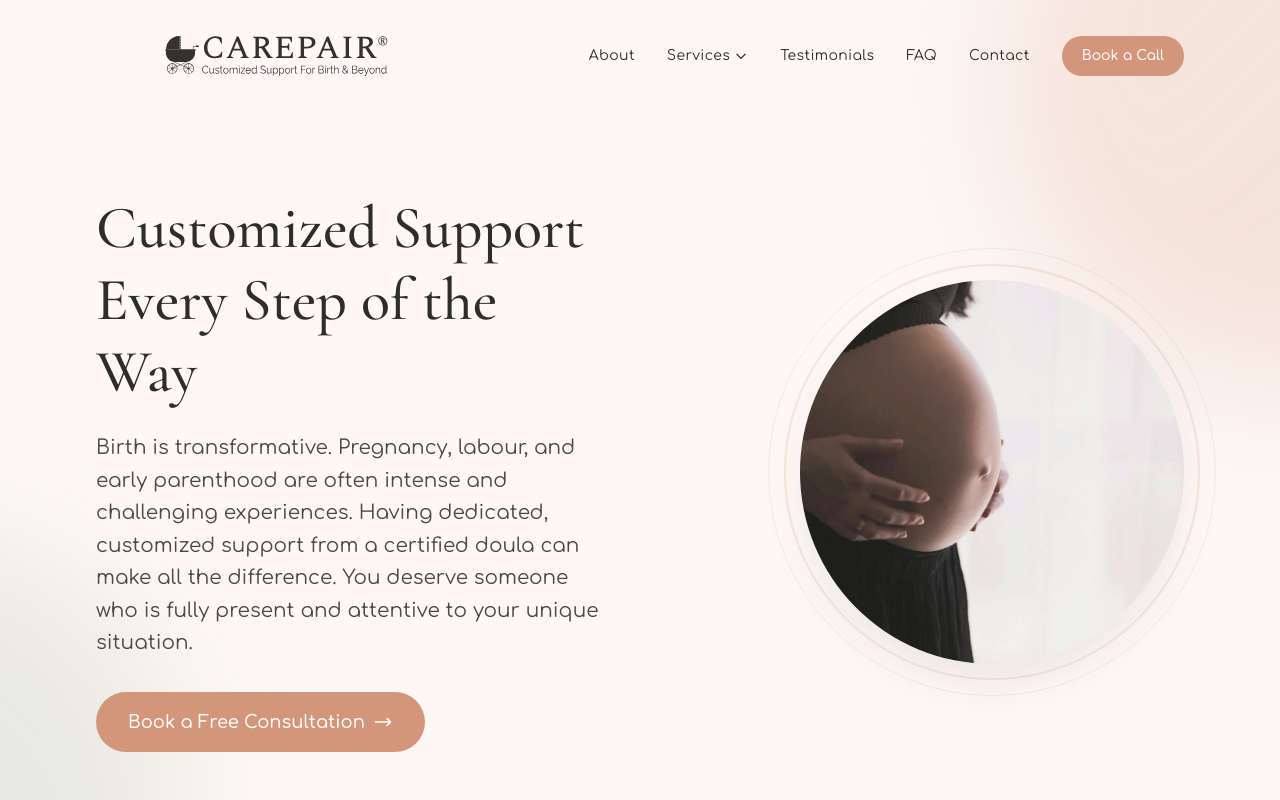
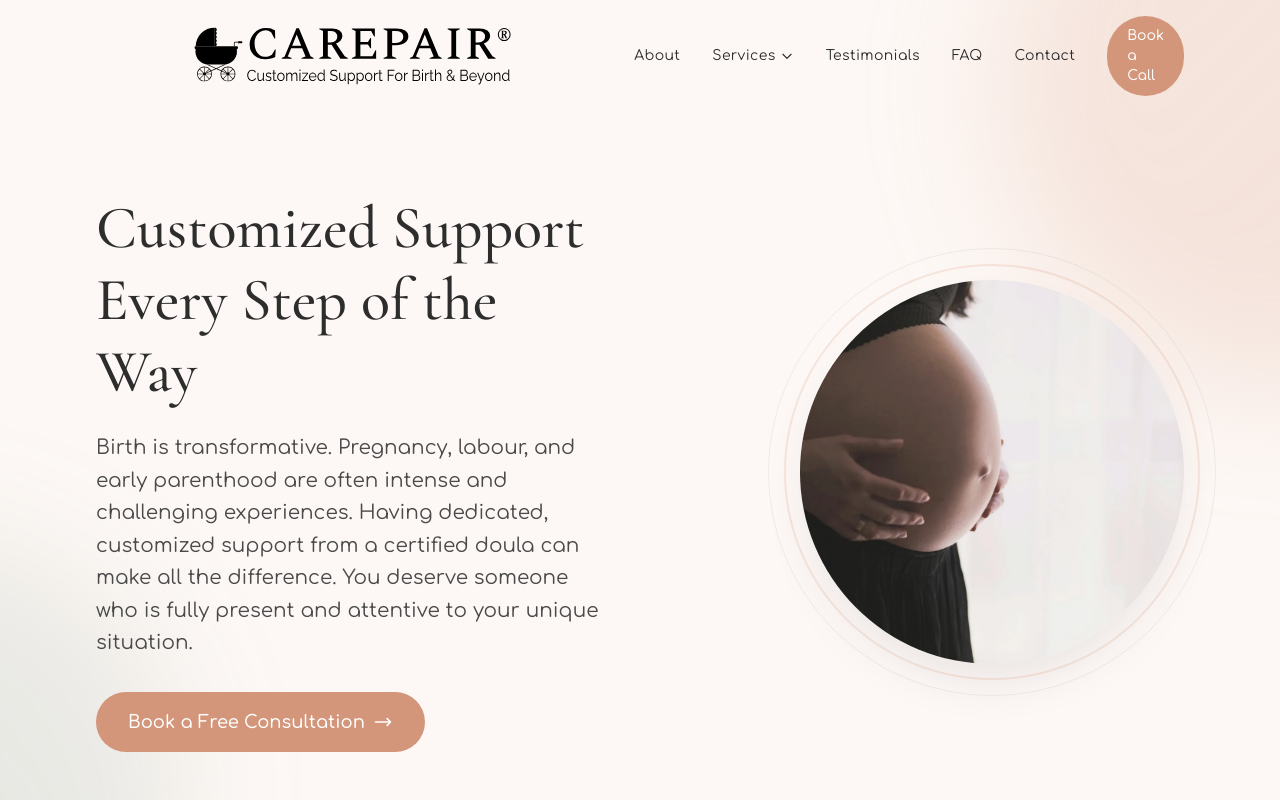
Before and after one commit to carepairdoula/carepairdoula, a React (Vite) app: page / in a window 1280 px wide. Shown: the top 800 px of the page. Built offline with nearby package versions, Linux system fonts and the light colour scheme.

Commit message:
Update Navigation.jsx

```diff
--- a/src/components/Navigation.jsx
+++ b/src/components/Navigation.jsx
@@ -68,7 +68,7 @@ export default function Navigation() {
             <img
               src={logo}
               alt="Carepair - Customized Support For Birth & Beyond"
-              className="h-20 sm:h-24 w-auto brightness-0 opacity-80"
+              className="h-32 sm:h-40 w-auto brightness-0"
             />
           </button>
 
```
